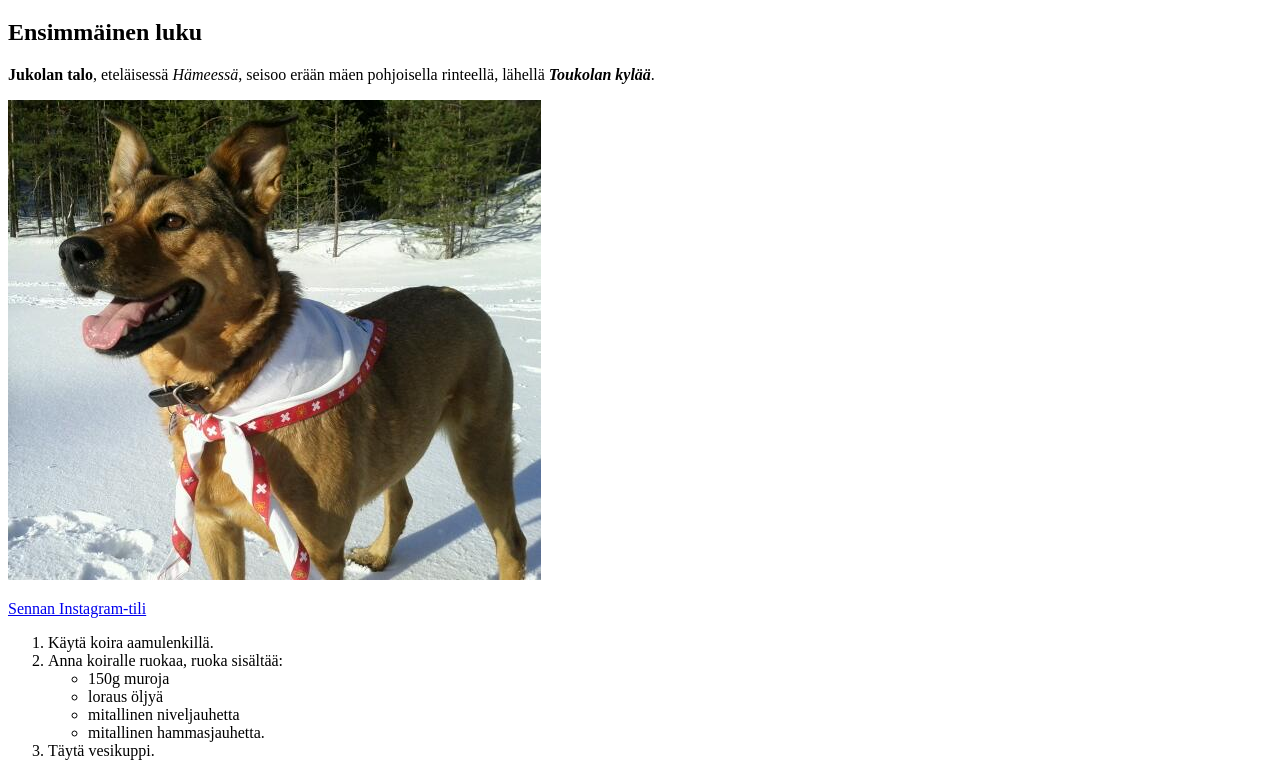
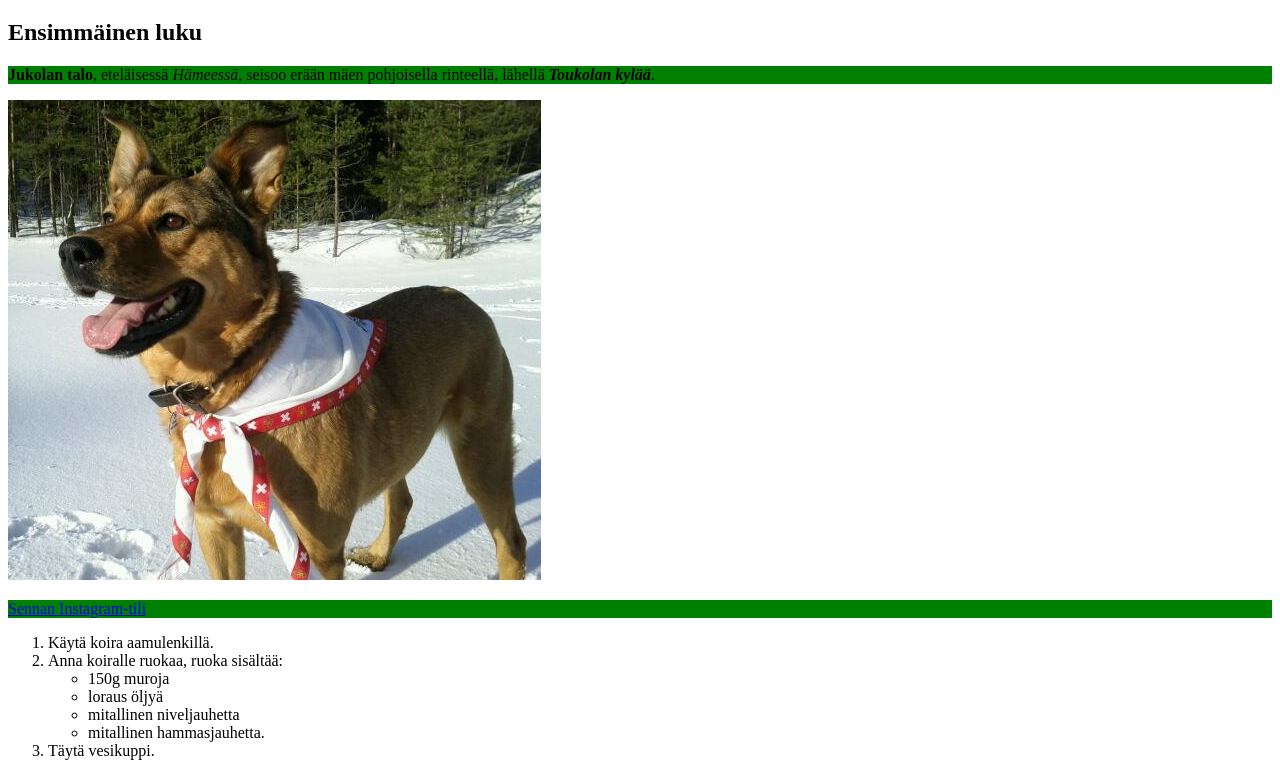
Before and after one commit to tmtoivon/lapio-webasto, a plain HTML site: page index.html in a window 1280 px wide. Shown: the part 61-837 px from the top of the page. Drawn offline with Linux system fonts and the light colour scheme.

Commit message:
Osa 3. Seitsemäs tehtävä

```diff
--- a/index.html
+++ b/index.html
@@ -6,6 +6,7 @@
 <head>
   <meta charset="utf-8">
   <title>Lapio website</title>
+  <link rel="stylesheet" href="style.css">
 </head>
 
 <body>
--- /dev/null
+++ b/style.css
@@ -0,0 +1,3 @@
+p {
+    background-color: green;
+}
```
